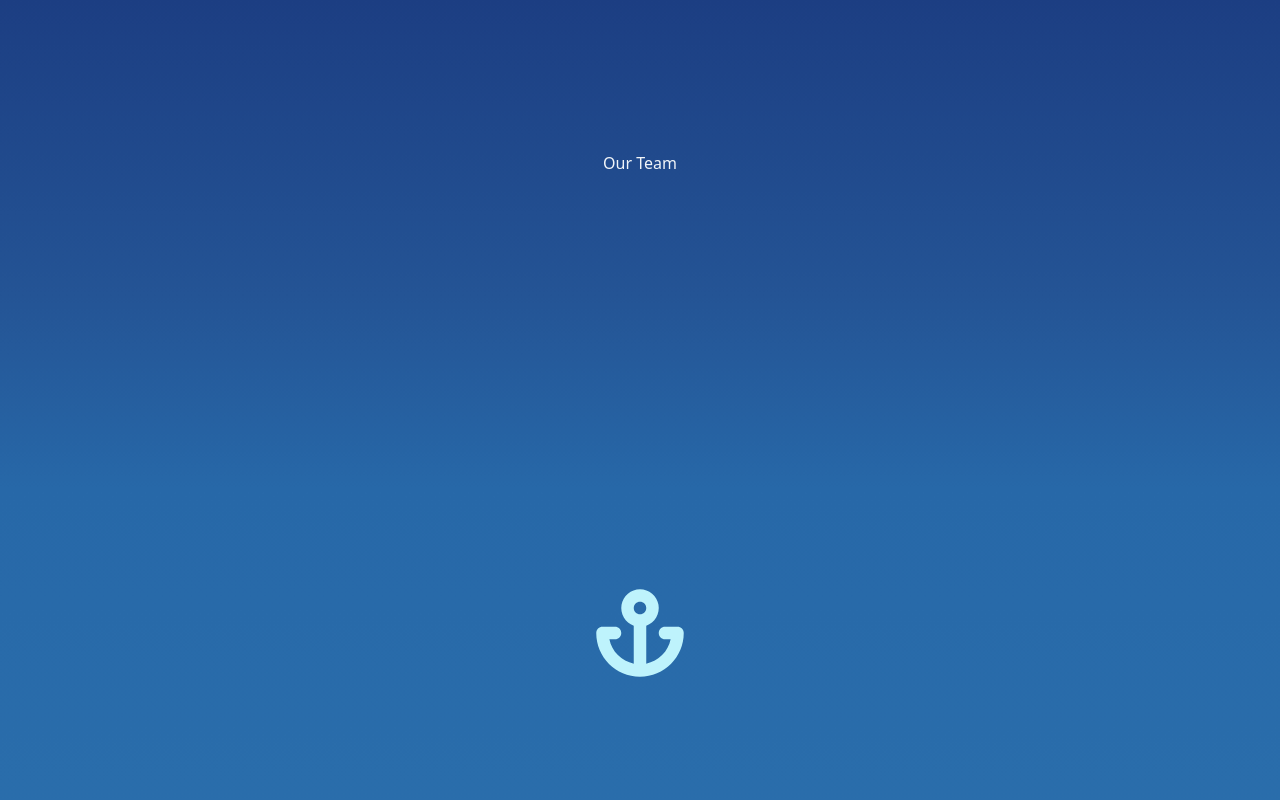
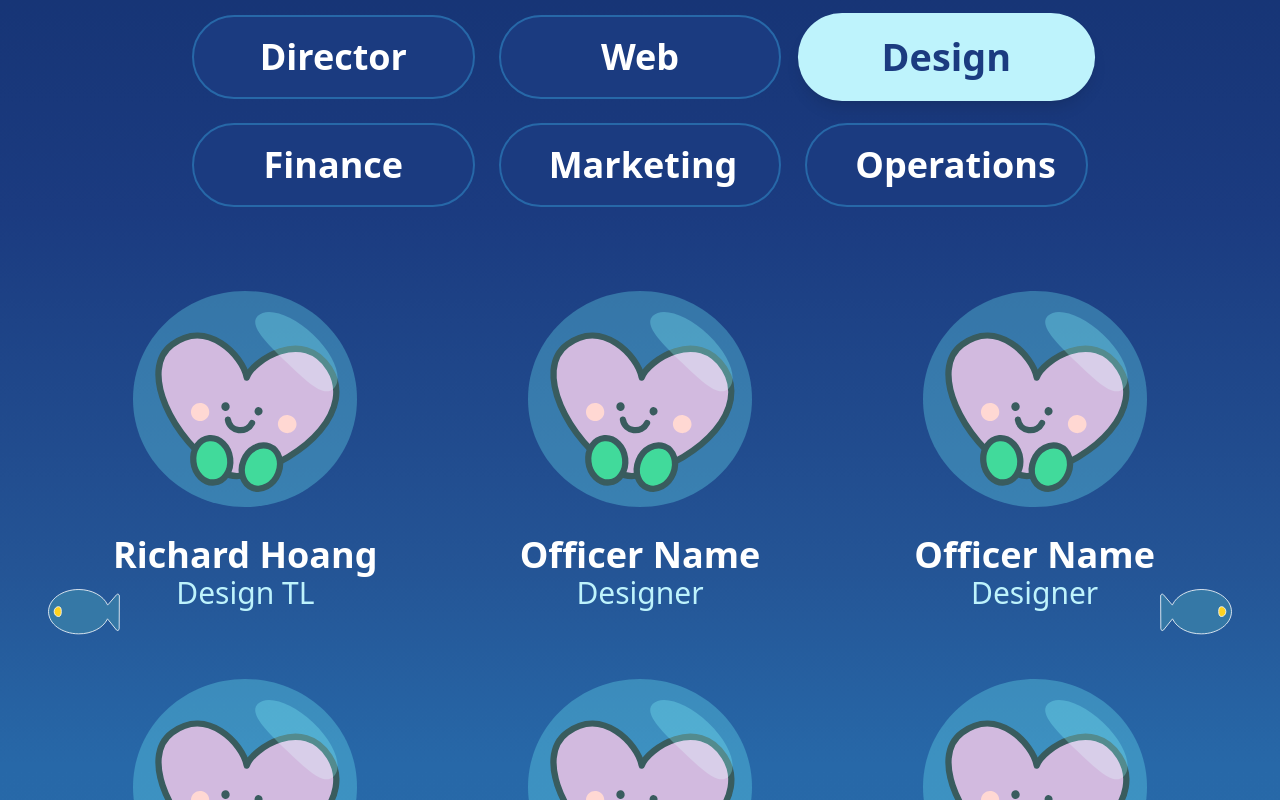
Before and after one commit to ChristianHuerta05/fullyhacks2026, a React (Vite) app in the folder web/: page / in a window 1280 px wide. Shown: the part 5420-6220 px from the top of the page. Built offline with nearby package versions, Linux system fonts and the light colour scheme; a web font is replaced by a local one.

Commit message:
feat: add teams section component

```diff
--- a/web/src/pages/Landing/Teams.tsx
+++ b/web/src/pages/Landing/Teams.tsx
@@ -1,15 +1,141 @@
+import { useState } from "react";
 import PhotoPlaceholder from "../../assets/LandingPage/Teams/PhotoPlaceholder.svg";
 import Fish from "../../assets/LandingPage/Teams/Fish.svg";
+
+interface TeamMember {
+  name: string;
+  role: string;
+  photo: string;
+}
+
+interface TeamData {
+  [key: string]: TeamMember[];
+}
+
+const teamData: TeamData = {
+  Director: [
+    { name: "Officer Name", role: "Director", photo: PhotoPlaceholder },
+    { name: "Officer Name", role: "Director", photo: PhotoPlaceholder },
+    { name: "Officer Name", role: "Director", photo: PhotoPlaceholder },
+    { name: "Officer Name", role: "Director", photo: PhotoPlaceholder },
+    { name: "Officer Name", role: "Director", photo: PhotoPlaceholder },
+    { name: "Officer Name", role: "Director", photo: PhotoPlaceholder },
+  ],
+  Web: [
+    { name: "Christian Huerta", role: "Web TL", photo: PhotoPlaceholder },
+    { name: "Officer Name", role: "Developer", photo: PhotoPlaceholder },
+    { name: "Officer Name", role: "Developer", photo: PhotoPlaceholder },
+    { name: "Officer Name", role: "Developer", photo: PhotoPlaceholder },
+    { name: "Officer Name", role: "Developer", photo: PhotoPlaceholder },
+    { name: "Officer Name", role: "Developer", photo: PhotoPlaceholder },
+  ],
+  Design: [
+    { name: "Richard Hoang", role: "Design TL", photo: PhotoPlaceholder },
+    { name: "Officer Name", role: "Designer", photo: PhotoPlaceholder },
+    { name: "Officer Name", role: "Designer", photo: PhotoPlaceholder },
+    { name: "Officer Name", role: "Designer", photo: PhotoPlaceholder },
+    { name: "Officer Name", role: "Designer", photo: PhotoPlaceholder },
+    { name: "Officer Name", role: "Designer", photo: PhotoPlaceholder },
+  ],
+  Finance: [
+    { name: "Officer Name", role: "Finance TL", photo: PhotoPlaceholder },
+    { name: "Officer Name", role: "Finance", photo: PhotoPlaceholder },
+    { name: "Officer Name", role: "Finance", photo: PhotoPlaceholder },
+    { name: "Officer Name", role: "Finance", photo: PhotoPlaceholder },
+    { name: "Officer Name", role: "Finance", photo: PhotoPlaceholder },
+    { name: "Officer Name", role: "Finance", photo: PhotoPlaceholder },
+  ],
+  Marketing: [
+    { name: "Officer Name", role: "Marketing TL", photo: PhotoPlaceholder },
+    { name: "Officer Name", role: "Marketing", photo: PhotoPlaceholder },
+    { name: "Officer Name", role: "Marketing", photo: PhotoPlaceholder },
+    { name: "Officer Name", role: "Marketing", photo: PhotoPlaceholder },
+    { name: "Officer Name", role: "Marketing", photo: PhotoPlaceholder },
+    { name: "Officer Name", role: "Marketing", photo: PhotoPlaceholder },
+  ],
+  Operations: [
+    { name: "Officer Name", role: "Operations TL", photo: PhotoPlaceholder },
+    { name: "Officer Name", role: "Operations", photo: PhotoPlaceholder },
+    { name: "Officer Name", role: "Operations", photo: PhotoPlaceholder },
+    { name: "Officer Name", role: "Operations", photo: PhotoPlaceholder },
+    { name: "Officer Name", role: "Operations", photo: PhotoPlaceholder },
+    { name: "Officer Name", role: "Operations", photo: PhotoPlaceholder },
+  ],
+};
+
 export function Teams() {
+  const [activeTeam, setActiveTeam] = useState("Design");
+  const teams = ["Director", "Web", "Design", "Finance", "Marketing", "Operations"];
+
   return (
-    <div className="min-h-screen flex items-center justify-center text-slate-100 w-full relative mt-5">
+    <div className="min-h-screen flex flex-col items-center justify-center text-slate-100 w-full relative py-12 md:py-20 px-4">
+      {/* Background fish images */}
       <img
-        src={PhotoPlaceholder}
-        alt="PhotoPlaceholder"
-        className="absolute top-0 z-[-1] w-[100px] h-[100px]"
+        src={Fish}
+        alt="Fish"
+        className="absolute left-2 sm:left-4 md:left-8 lg:left-12 top-[65%] -translate-y-1/2 w-16 sm:w-20 md:w-24 lg:w-18 z-0"
       />
-      <img src={Fish} alt="Fish" className="absolute top-0 z-[-1] w-[100px] h-[100px]" />
-      Our Team
+      <img
+        src={Fish}
+        alt="Fish"
+        className="absolute right-2 sm:right-4 md:right-8 lg:right-12 top-[65%] -translate-y-1/2 w-16 sm:w-20 md:w-24 lg:w-18 scale-x-[-1] z-0"
+      />
+
+      {/* Title */}
+      <h1 className="text-5xl sm:text-6xl md:text-7xl lg:text-8xl xl:text-9xl font-nemo text-[#BEF3FC] mb-8 sm:mb-10 md:mb-12 lg:mb-16 text-center tracking-wider uppercase">
+        Our Team
+      </h1>
+
+      {/* Team category buttons */}
+      <div className="grid grid-cols-2 md:grid-cols-3 gap-3 sm:gap-4 md:gap-6 mb-12 sm:mb-14 md:mb-16 lg:mb-20 w-full max-w-4xl z-10 px-2 sm:px-0">
+        {teams.map((team) => (
+          <button
+            key={team}
+            onClick={() => setActiveTeam(team)}
+            className={`
+              px-4 sm:px-6 md:px-10 lg:px-12 py-3 sm:py-4 md:py-5 rounded-full font-sans font-bold
+              text-lg sm:text-xl md:text-2xl lg:text-3xl xl:text-4xl
+              transition-all duration-300 ease-in-out
+              ${
+                activeTeam === team
+                  ? "bg-[#BEF3FC] text-[#1B3B80] shadow-lg scale-105"
+                  : "bg-[#1B3B80] text-white border-2 border-[#2768A8] hover:bg-[#2768A8]"
+              }
+            `}
+          >
+            {team}
+          </button>
+        ))}
+      </div>
+
+      {/* Team members display*/}
+      <div
+        key={activeTeam}
+        className="grid grid-cols-1 sm:grid-cols-2 lg:grid-cols-3 gap-8 sm:gap-10 md:gap-12 lg:gap-16 w-full max-w-6xl z-10 px-2 sm:px-4"
+      >
+        {teamData[activeTeam].map((member, index) => (
+          <div
+            key={`${activeTeam}-${index}`}
+            className="flex flex-col items-center animate-fade-in"
+            style={{ animationDelay: `${index * 100}ms` }}
+          >
+            {/* Heat photo */}
+            <img
+              src={member.photo}
+              alt={member.name}
+              className="w-32 h-32 sm:w-36 sm:h-36 md:w-44 md:h-44 lg:w-52 lg:h-52 xl:w-56 xl:h-56 mb-4 sm:mb-5 md:mb-6 transition-transform duration-300 hover:scale-110"
+            />
+            {/* Name */}
+            <h3 className="text-xl sm:text-2xl md:text-3xl lg:text-4xl font-sans font-bold text-white text-center">
+              {member.name}
+            </h3>
+            {/* Role */}
+            <p className="text-lg sm:text-xl md:text-2xl lg:text-3xl font-sans text-[#BEF3FC] text-center">
+              {member.role}
+            </p>
+          </div>
+        ))}
+      </div>
     </div>
   );
 }
```
